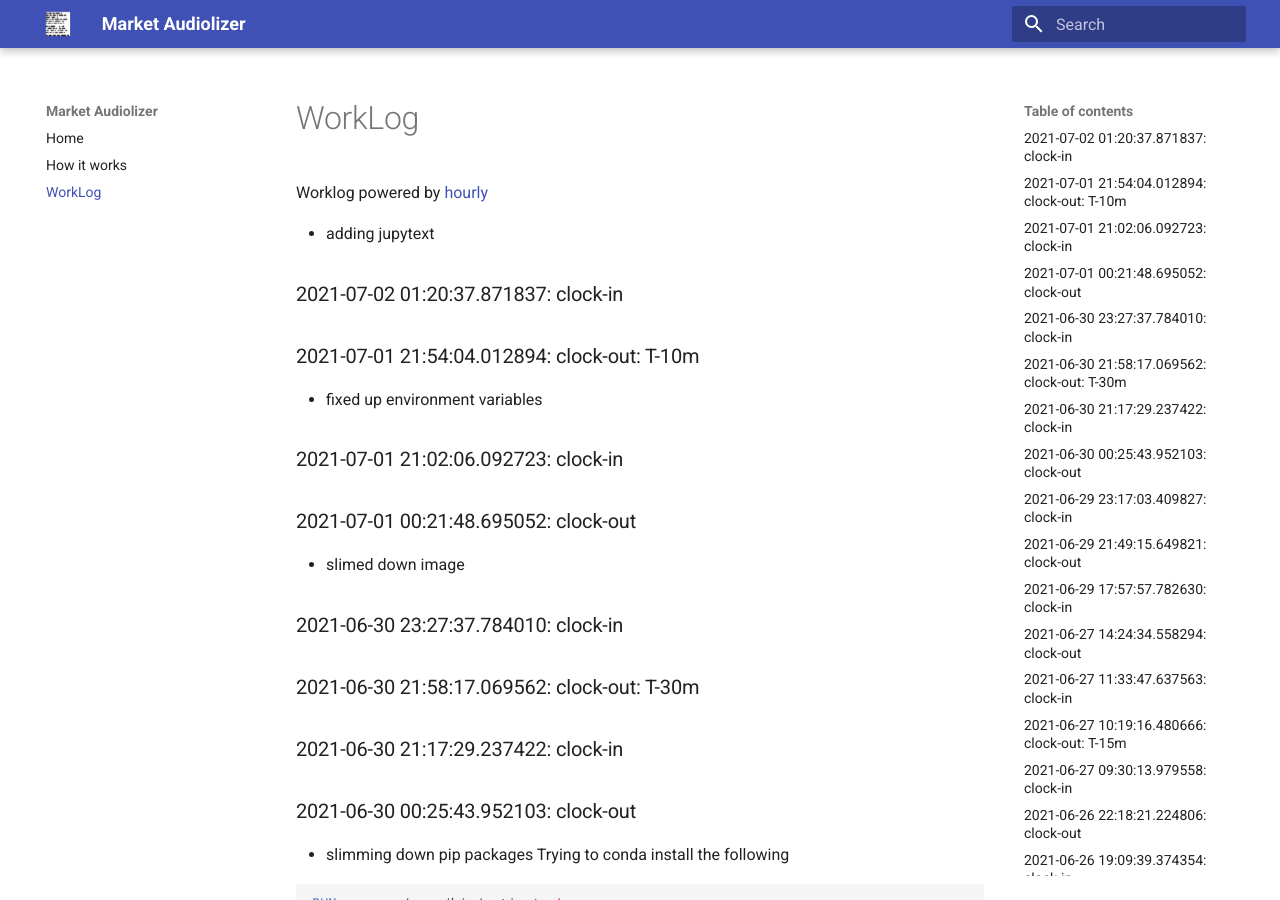
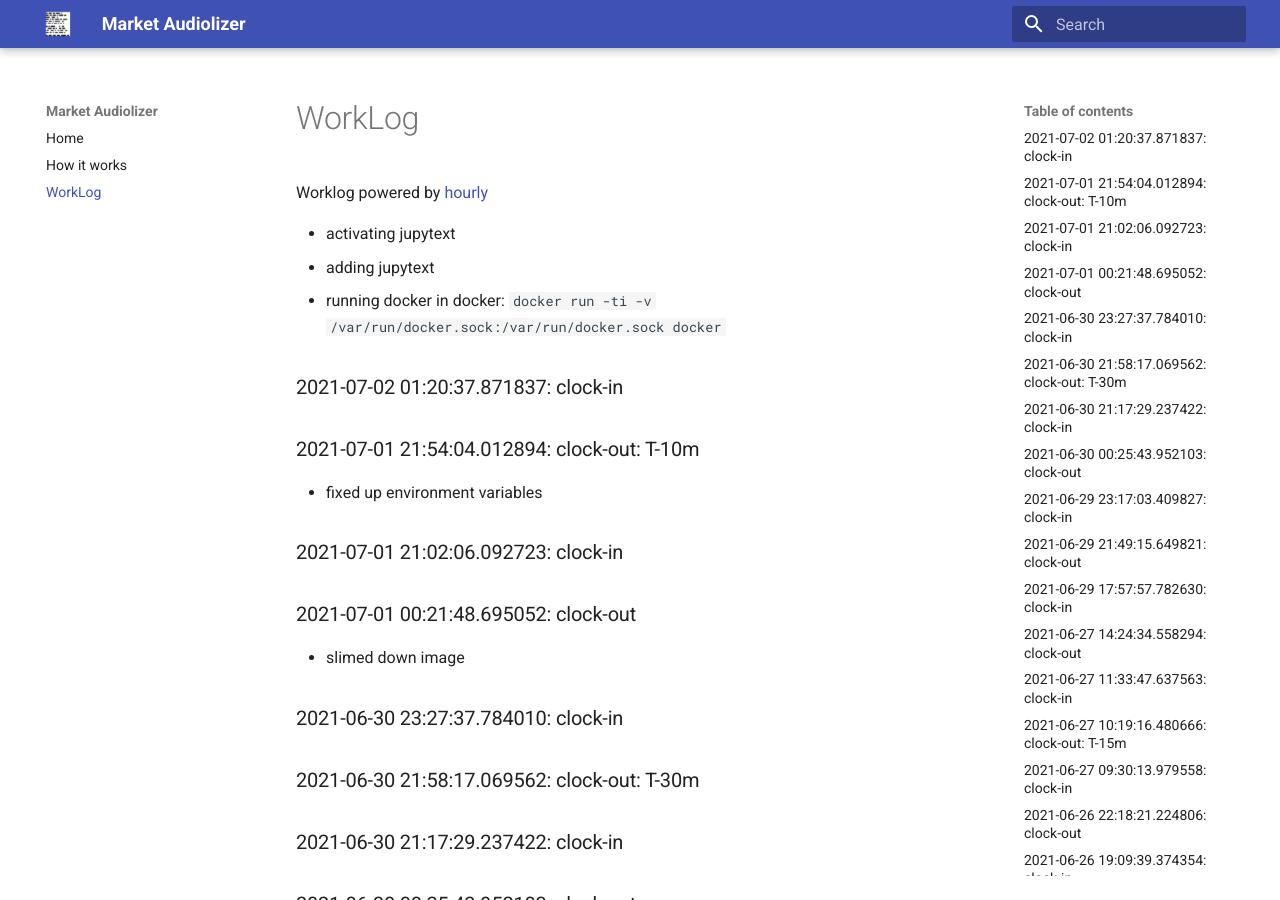
Before and after one commit to asherp/audiolizer, an MkDocs documentation site: the page built from docs/WorkLog.md, in a window 1280 px wide and 900 px high. Built offline with MkDocs 1.6.1 and Material for MkDocs 9.7.7, drawn with Linux system fonts in a browser that asks for light colours.

Commit message:
activating jupytext

```diff
--- a/WorkLog.md
+++ b/WorkLog.md
@@ -1,4 +1,6 @@
+* activating jupytext
 * adding jupytext
+* running docker in docker: `docker run -ti -v /var/run/docker.sock:/var/run/docker.sock docker`
 
 ### 2021-07-02 01:20:37.871837: clock-in
 
```
Also changed, not shown: 1 other file.
